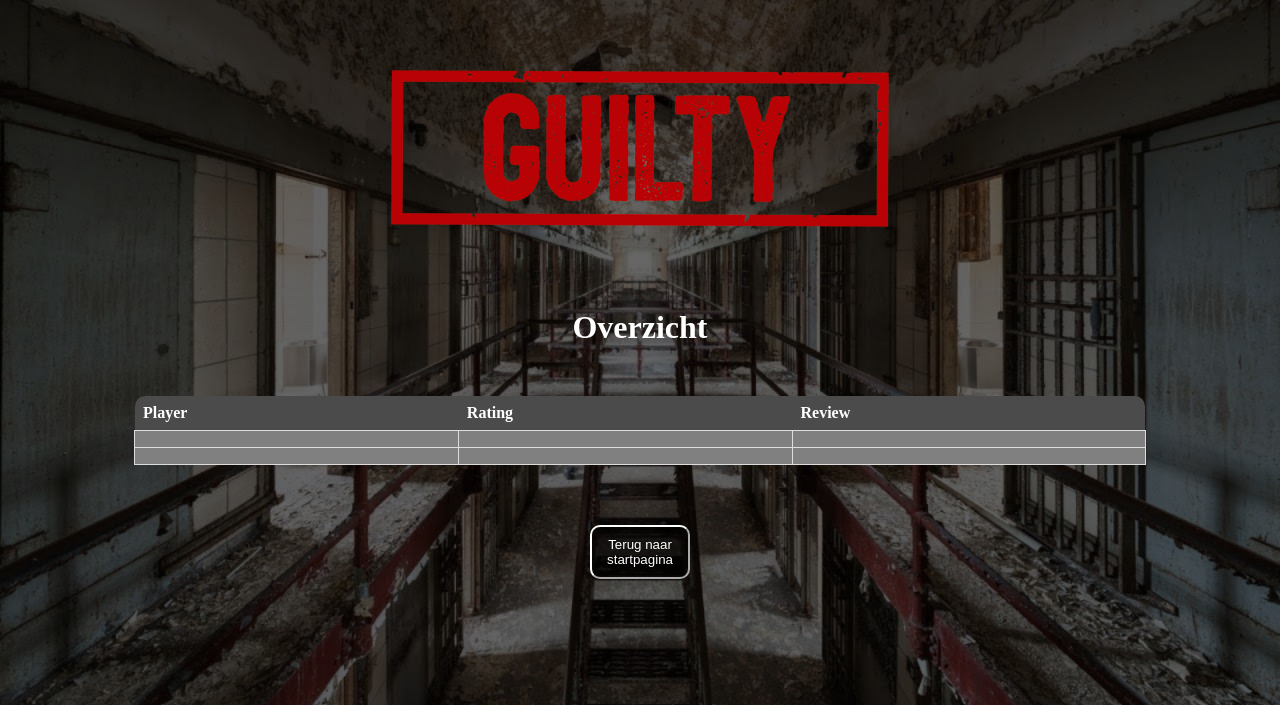
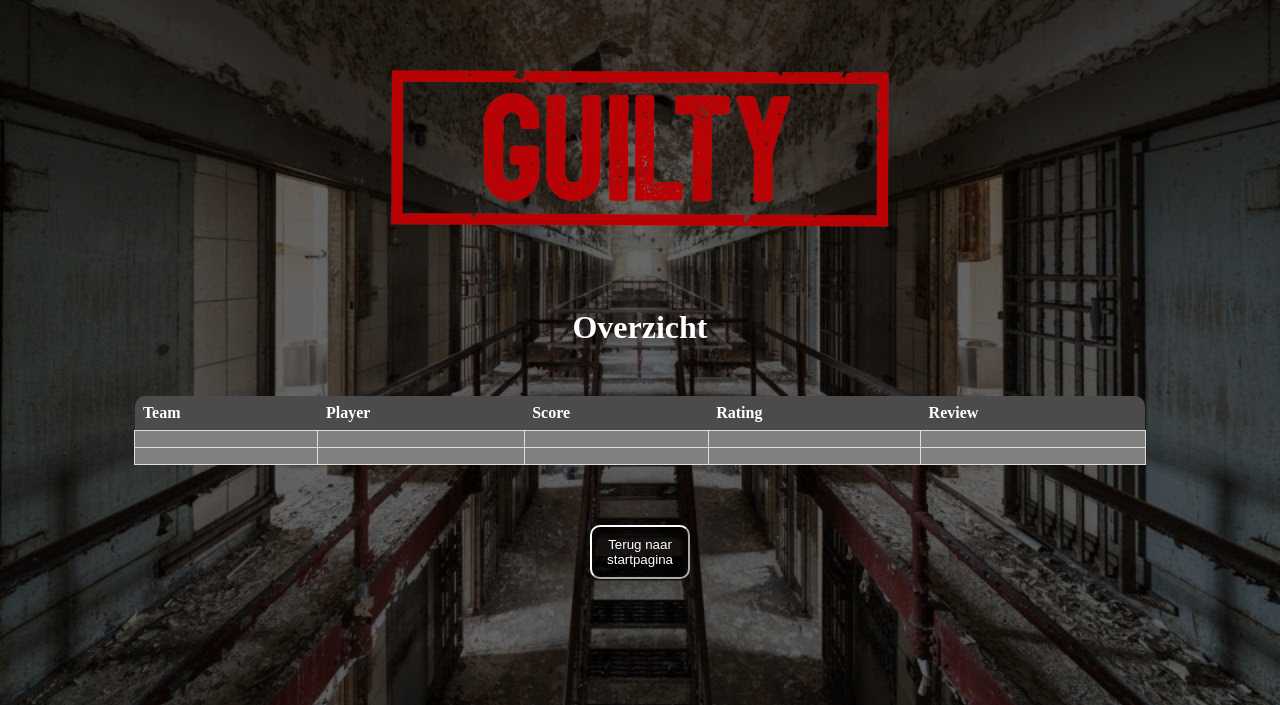
Before and after one commit to DjanoVanEijk/OMD-Escape-Room-P3, a PHP site: page /rooms/overzichtPagina.php in a window 1280 px wide. Shown: the top 705 px of the page. Run offline with PHP 8.4, Linux system fonts and the light colour scheme; data comes from the database, SQL or seed files in the repository; lists and menus that the app fills with data are empty.

Commit message:
overupdate

```diff
--- a/rooms/overzichtPagina.php
+++ b/rooms/overzichtPagina.php
@@ -25,11 +25,15 @@ try {
     <h1 class="overh1">Overzicht</h1>
     <table width="100%">
       <tr>
-        <th class="border1">Player</th>
+        <th class="border1">Team</th>
+        <th class="border2">Player</th>
+        <th class="border2">Score</th>
         <th class="border2">Rating</th>
         <th class="border3">Review</th>
       </tr>
       <tr>
+        <td></td>
+        <td></td>
         <td></td>
         <td>
           <?php $rating = $_POST['rating'] ?? '';
@@ -50,6 +54,8 @@ try {
         <td></td>
         <td></td>
         <td></td>
+        <td></td>
+        <td></td>
       </tr>
     </table>
     <a href="../index.php" class="overbtn"><button>Terug naar startpagina</button></a>
```
